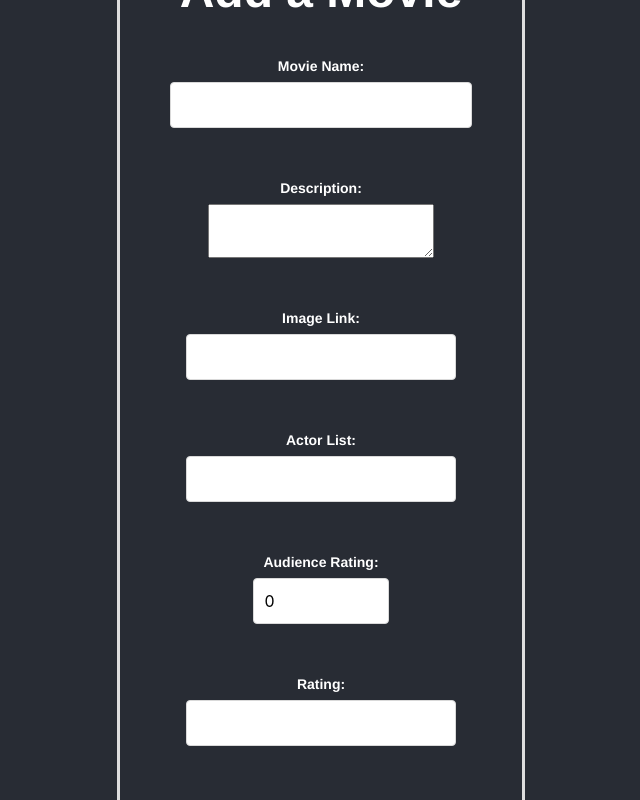
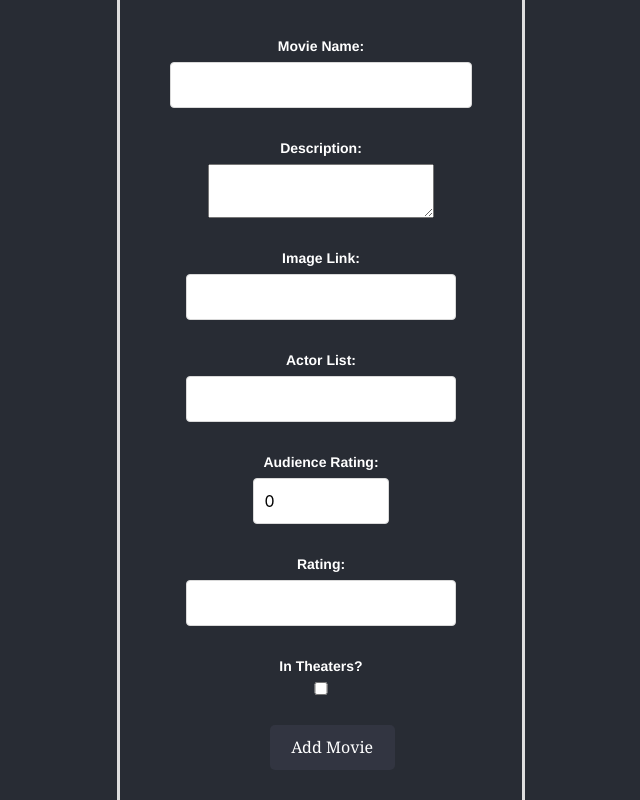
Before and after one commit to faithlovell/the-film-feed, a React (Create React App) app: page / in a window 1280 px wide. Shown: the part 3900-4700 px from the top of the page, without its empty margins (319-959 px from the left). Built offline with nearby package versions, Linux system fonts and the light colour scheme.

Commit message:
centered button

```diff
--- a/src/App.css
+++ b/src/App.css
@@ -25,6 +25,7 @@
     border-radius: 10px;
     margin: 5px;
     display: block;
+    cursor: pointer;
 }
 
 .plaques {
@@ -214,7 +215,6 @@ label {
     width: 99%;
     margin-bottom: 10px;
 }
-
 .search-bar {
     width: 500px;
     margin: 10px;
--- a/src/MovieForm.css
+++ b/src/MovieForm.css
@@ -6,10 +6,8 @@ section {
     margin: 0 auto;
     background: #282c34;
     color: white;
-    padding-top: 20px;
     padding-bottom: 20px;
     justify-content: space-between;
-
 }
 
 h1 {
@@ -32,7 +30,7 @@ form {
     display: flex;
     flex-direction: column;
     justify-content: space-around;
-    margin: 0 auto;
+    margin: 20px;
     max-width: 500px;
     padding: 30px 50px;
     color: white;
@@ -63,7 +61,7 @@ label {
     height: 30px;
 }
 
-button {
+.submit-movie {
     margin-top: 10px;
     padding: 10px;
     border-radius: 5px;
@@ -75,10 +73,18 @@ button {
     flex-direction: row;
     justify-content: center;
     display: flex;
+    width: 125px;
+    height: 45px;
+    padding: 10px;
 }
-
 
 button:hover {
     background-color: #cd5b5d;
     transform: perspective(100px);
 }
+
+.submit-movie {
+    display: flex;
+    justify-content: center;
+    margin-left: 100px;
+}
--- a/src/NewMovieForm.tsx
+++ b/src/NewMovieForm.tsx
@@ -150,7 +150,9 @@ const MovieForm: React.FC<MovieFormProps> = ({ addMovie, movies, role }) => {
                                 onChange={handleInTheatersChange}
                             />
                         </section>
-                        <button type="submit">Add Movie</button>
+                        <button type="submit" className="submit-movie">
+                            Add Movie
+                        </button>
                     </form>
                 </section>
             ) : null}
```
